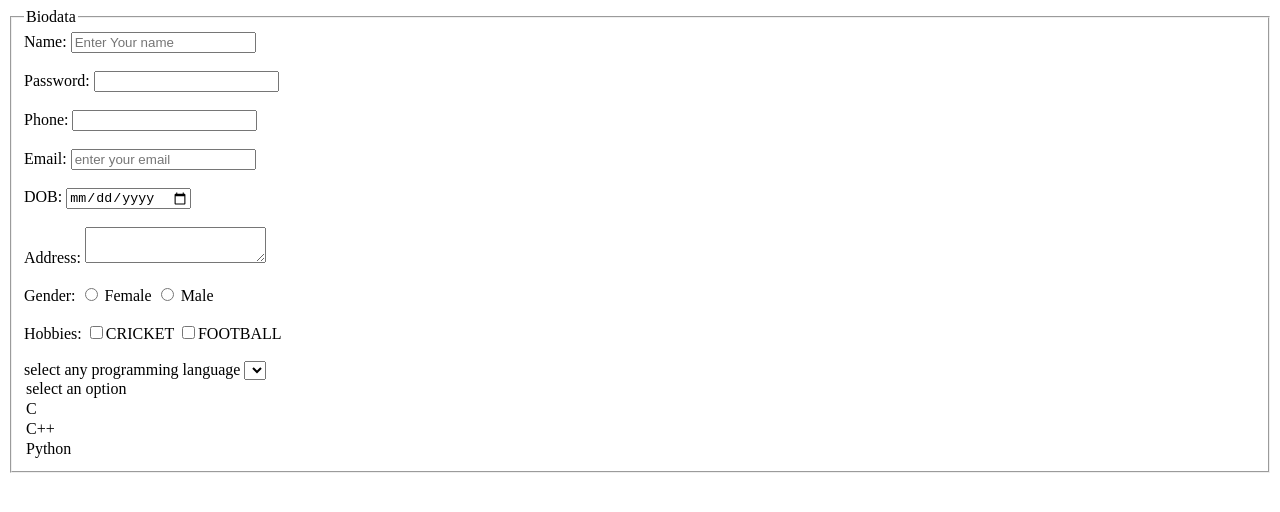
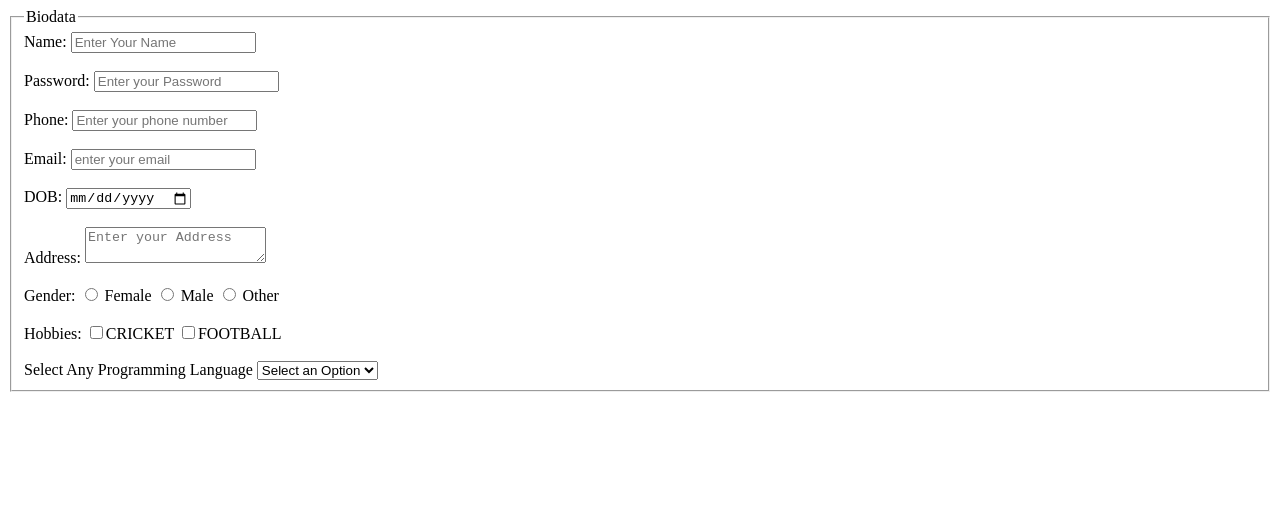
Before and after one commit to Prerit-Raj/ME_HTML, a plain HTML site: page form.html in a window 1280 px wide. Drawn offline with Linux system fonts and the light colour scheme.

Commit message:
bio data form

```diff
--- a/form.html
+++ b/form.html
@@ -1,5 +1,6 @@
 <!DOCTYPE html>
 <html lang="en">
+
 <head>
 
 </head>
@@ -9,17 +10,19 @@
 <form action="#" >
     <label for="name">Name:</label>
     <input type="text" name="name" id="name"
-    placeholder="Enter Your name">
+    placeholder="Enter Your Name">
 
     <br><br>
 
 <label for="pass">Password:</label>
-<input type="password" name="pass" id="pass">
+<input type="password" name="pass" id="pass"
+  placeholder="Enter your Password">
 
 <br><br>
 
 <label for="tel">Phone:</label>
-<input type="tel" name="tel" id="tel">
+<input type="tel" name="tel" id="tel"
+placeholder="Enter your phone number">
 
 <br><br>
 
@@ -35,7 +38,8 @@ placeholder="enter your email">
 <br><br>
 
 <label for="add">Address:</label>
-<textarea name="add" id="add"></textarea>
+<textarea name="add" id="add"
+placeholder="Enter your Address"></textarea>
 
 <br><br>
 <label for="gender">Gender:</label>
@@ -43,6 +47,8 @@ placeholder="enter your email">
 <label for="female">Female</label>
 <input type="radio" name="gender" id="male" value="male">
 <label for="male">Male</label>
+<input type="radio" name="gender" id="other" value="other">
+<label for="other" >Other</label>
 
     <br><br>
     <label for="hobb">Hobbies:</label>
@@ -51,23 +57,17 @@ placeholder="enter your email">
     <input type="checkbox" name="hobb2" id="hobb2"><label for="hobb2">FOOTBALL</label>
 
     <br><br>
-    <label for="lang">select any programming language</label>
-    <select name="lang" id="lang"></select>
-    <option value="">select an option</option>
+    <label for="lang">Select Any Programming Language</label>
+    <select name="lang" id="lang">
+    <option value="">Select an Option</option>
     <option value="c">C</option>
     <option value="cpp">C++</option>
     <option value="python">Python</option>
-
-
-
-
-
-
+    </select>
 </form>
 
 
 
     </fieldset>
-
 </body>
 </html>
```
